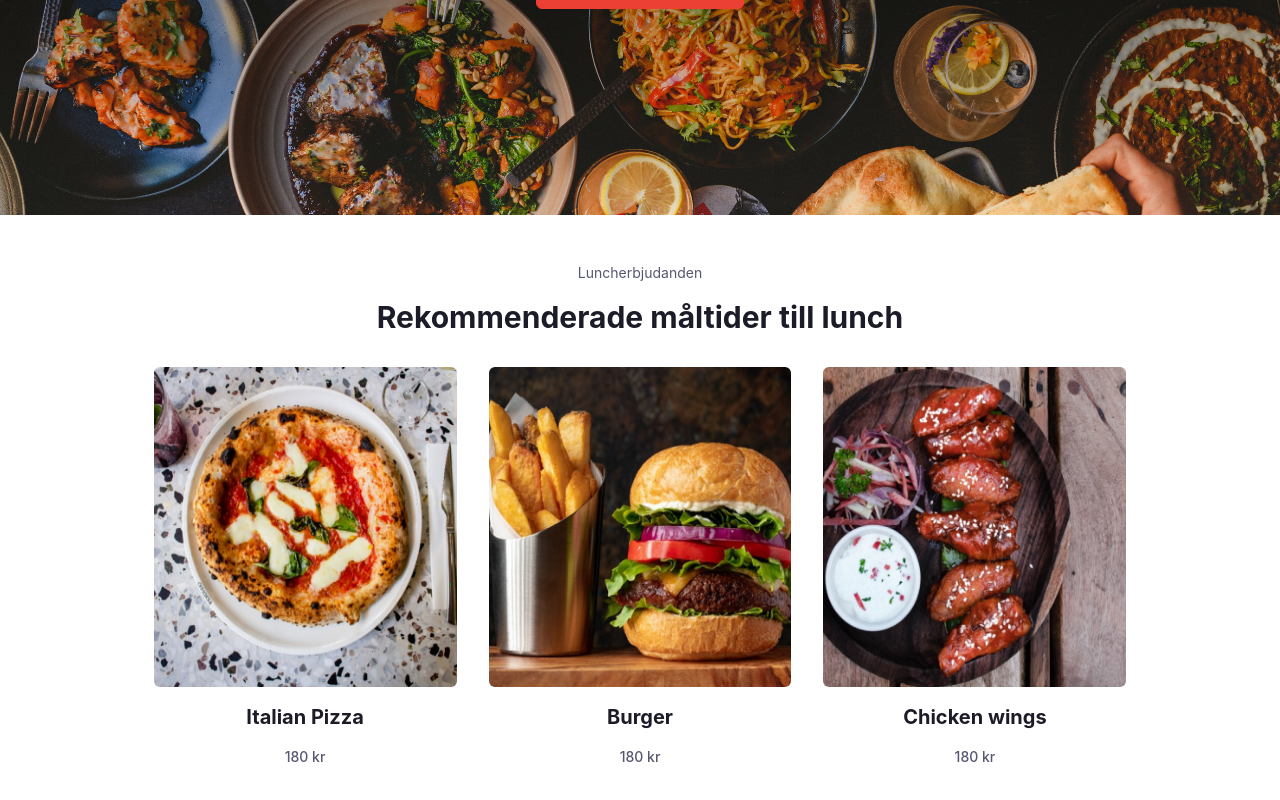
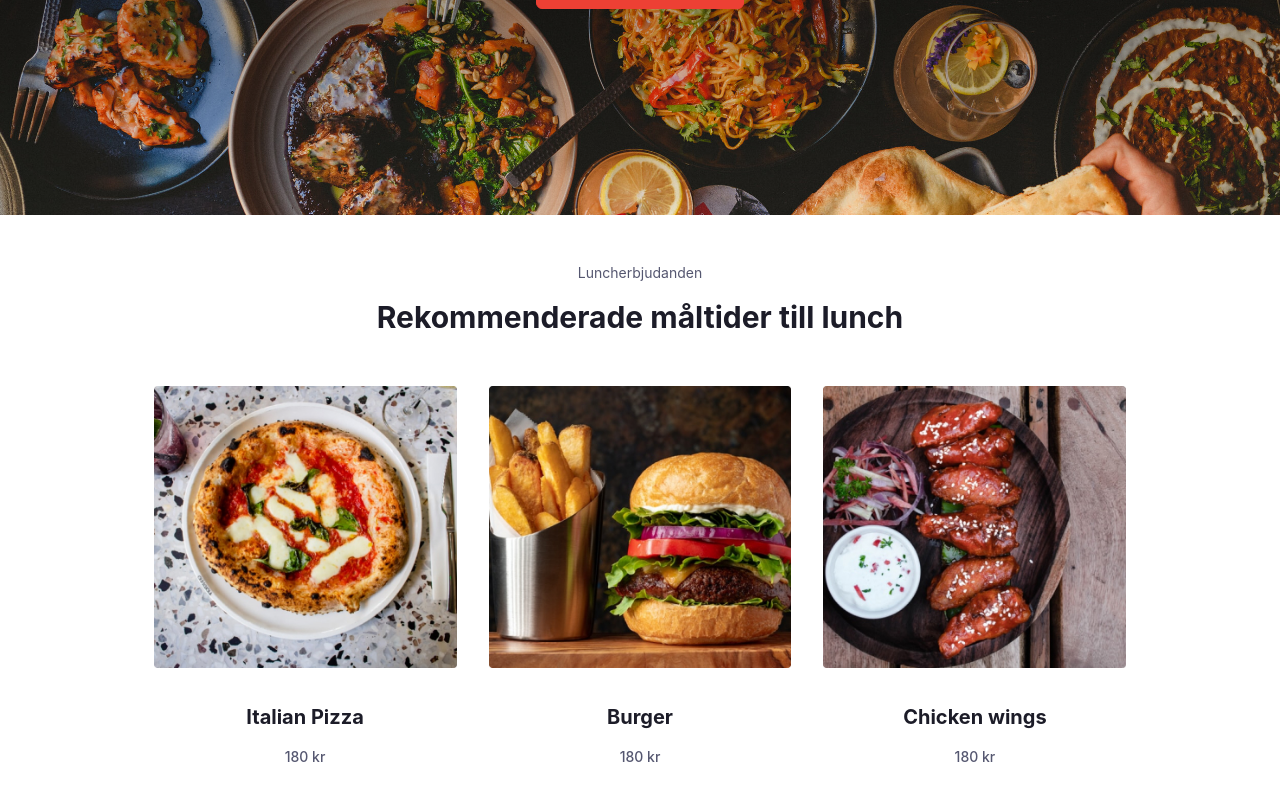
Before and after one commit to DEVMGO/new-twins-pizzeria, a Next.js app: page / in a window 1280 px wide. Shown: the part 414-1214 px from the top of the page. Built offline with nearby package versions, Linux system fonts and the light colour scheme.

Commit message:
edit size image lunch

```diff
--- a/components/home/luncherbjudanden/index.jsx
+++ b/components/home/luncherbjudanden/index.jsx
@@ -42,7 +42,7 @@ const Luncherbjudanden = () => {
                   <Image
                     src={item.image}
                     alt={item.title}
-                    className="w-full h-full"
+                    className="w-full h-full object-contain"
                   />
                 </div>
                 <h2 className="text-xl text-blue28 font-bold my-4">{item.title}</h2>
```
